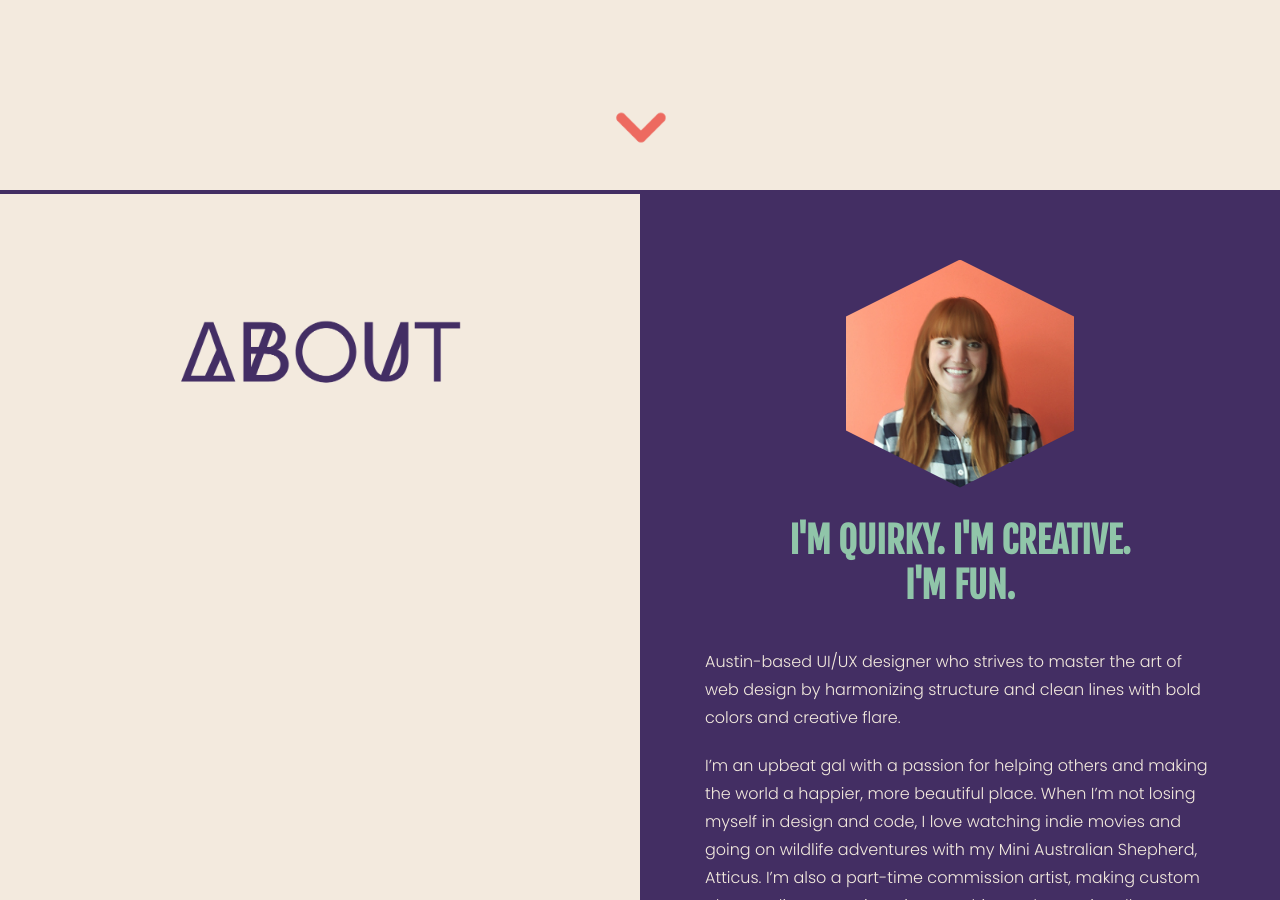
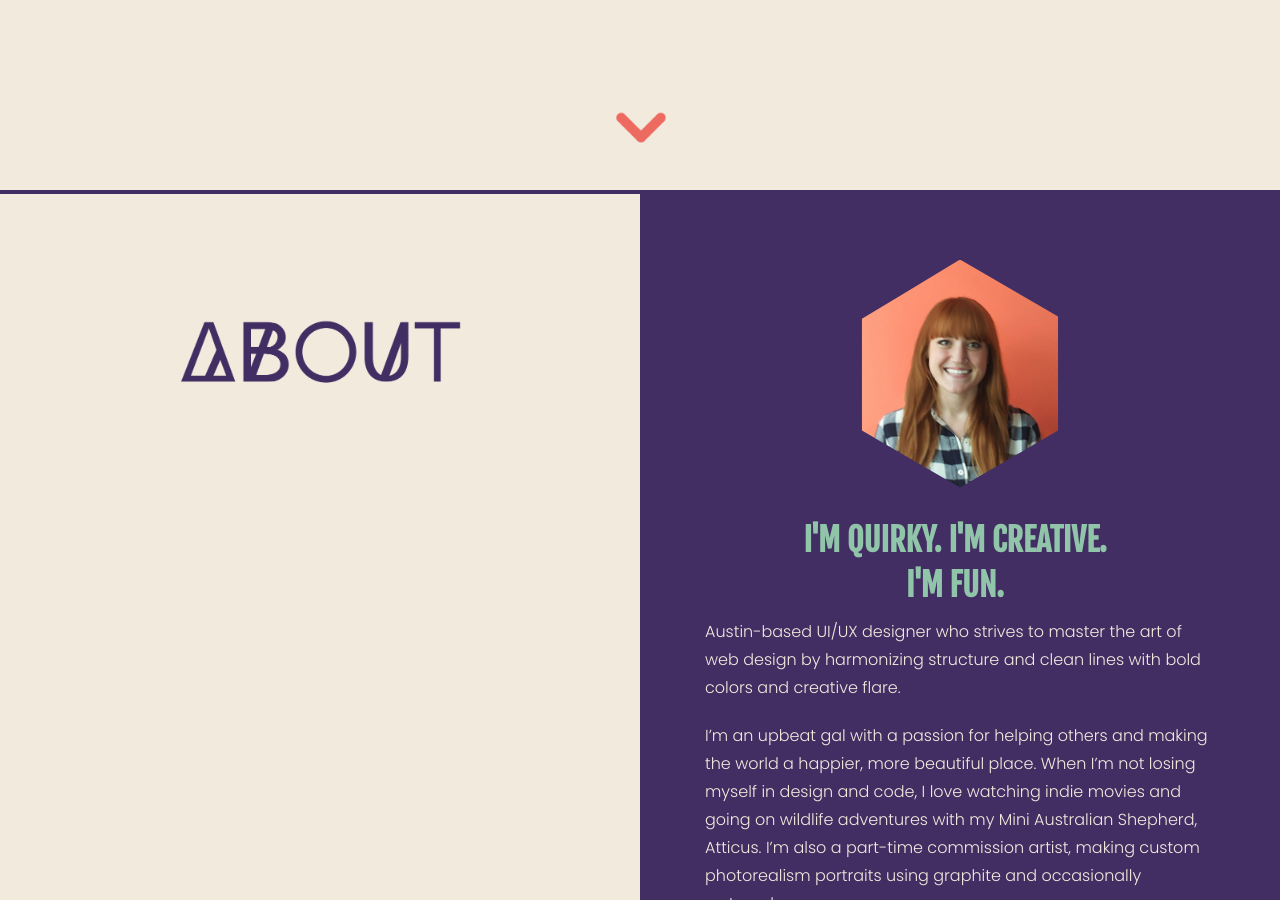
Before and after one commit to staceyatx/staceyatx-github.io, a Jekyll site: the page built from index.html, in a window 1280 px wide and 900 px high, scrolled down 723 px. Built offline with Jekyll 4.4.1, drawn with Linux system fonts in a browser that asks for light colours; nearby versions of some CDN libraries; some of the changed text lies outside the part shown.

Commit message:
Changes made to background

```diff
--- a/css/main.scss
+++ b/css/main.scss
@@ -175,12 +175,13 @@
 		background-color: $purple;
 
 		h3 {
-			font-size: 36px;
+			font-size: 32px;
 			color: $seafoam;
-			padding: 30px 0;
+			padding: 10px 0 0 20px;
 			max-width: 520px;
-			text-align: center;
-			line-height: 45px;
+			text-align: left;
+			// text-align: center;
+			// line-height: 45px;
 		}
 
 		p {
@@ -202,14 +203,23 @@
 		    max-width: 380px;
 		    padding-top: 70px;
 
+		    h3 {
+		    	text-align: center;
+		    	margin: 0 auto;
+		    	max-width: 330px;
+		    	line-height: 45px;
+		    	padding: 30px 10px 0 10px;
+		    	padding-right: 20px;
+		    }
+
 			.profile-pic {
-				background: url(../images/pic1.jpg) 0 0 no-repeat;
+				background: url(../images/pic1.jpg) center center no-repeat;
 				background-size: cover;
 				width: 60%;
 				padding-bottom: 60%;
 				margin: 0 auto;
-			-webkit-clip-path: polygon(50% 0%, 100% 25%, 100% 75%, 50% 100%, 0% 75%, 0% 25%);
-clip-path: polygon(50% 0%, 100% 25%, 100% 75%, 50% 100%, 0% 75%, 0% 25%);
+				-webkit-clip-path: polygon(50% 0%, 93% 25%, 93% 75%, 50% 100%, 7% 75%, 7% 26%);
+				clip-path: polygon(50% 0%, 93% 25%, 93% 75%, 50% 100%, 7% 75%, 7% 26%);
 				// border-radius: 100%;
 				// border: 4px solid $seafoam;
 			}
@@ -228,6 +238,73 @@
 			}
 		}
 
+		.more {
+			max-width: 520px;
+			margin: 0 auto;
+
+			p {
+				padding: 0 20px;
+
+				&:first-of-type {
+					padding-top: 10px;
+					padding-bottom: 10px;
+				}
+			}
+
+			h3 {
+				padding-bottom: 20px;
+
+				&:last-of-type {
+					padding-top: 50px;
+				}
+			}
+
+			.numbers {
+				font-weight: 600;
+				font-family: $paragraph-font;
+				color: $orange;
+				// -webkit-font-smoothing: none;
+			}
+
+			.bold {
+				text-transform: uppercase;
+				font-weight: 600;
+				font-size: 17px;
+				// color: $orange;
+			}
+
+			ul {
+				padding: 5px 0 5px 60px;
+				list-style-type: circle;
+
+				li {
+					font-family: $paragraph-font;
+					color: $cream;
+					list-style-type: circle;
+					// padding-left: 30px;
+					font-weight: 300;
+					-webkit-font-smoothing: antialiased;
+					font-size: 15px;
+
+				}
+
+			}
+		}
+
+		.border-wrapper-two {
+			max-width: 600px;
+			margin: 0 auto;
+
+			.border-two {
+				background: url(../images/border2.png) 0 0 no-repeat;
+				background-size: 100% 100%;
+				width: 100%;
+				padding-bottom: 15%;
+				margin: 50px auto;
+			}
+		}
+
+
 		.contact {
 			// padding: 20px 0;
 			// padding-bottom: 40px;
@@ -235,22 +312,15 @@
 			margin: 0 auto;
 			max-width: 520px;
 
-			h3 {
-				padding-left: 20px;
-				padding-bottom: 0;
-				text-align: left;
-				padding-top: 10px;
-			}
-
 			p {
-				padding-bottom: 30px;
+				padding-bottom: 20px;
 				padding-top: 0;
 				font-size: 15px;
 			}
 
 			.email, .github, .linkedin {
 				float: left;
-				margin-right: 6%;
+				margin-right: 4%;
 				max-width: 30px;
 				padding-left: 30px;
 
@@ -260,7 +330,7 @@
 			}
 
 			.email {
-				padding-left: 35px;
+				padding-left: 20px;
 			}
 		}
 
@@ -273,22 +343,19 @@
 			max-width: 520px;
 
 			h3 {
-				padding-top: 50px;
-				text-align: left;
-				padding-left: 20px;
-				padding-bottom: 0;
+				padding-top: 60px;
 			}
 
 			p {
 				padding-top: 0;
-				padding-bottom: 30px;
+				padding-bottom: 20px;
 				font-size: 15px;
 			}
 
 			.instagram, .dribbble, .twitter {
 				overflow: hidden;
 				float: left;
-				margin-right: 6%;
+				margin-right: 4%;
 				padding-left: 30px;
 				max-width: 35px;
 
@@ -298,7 +365,7 @@
 			}
 
 			.instagram {
-				padding-left: 35px;
+				padding-left: 20px;
 			}
 		}
 	}
@@ -549,7 +616,7 @@
 
 			p {
 				color: $cream;
-				width: 90%;
+				// width: 90%;
 				margin: 0 auto;
 			}
 
@@ -559,22 +626,32 @@
 				float: left;
 				padding-left: 3%;
 
-				p {
+				p, h3 {
 					padding-left: 0;
 				}
+
+				// .email {
+				// 	padding-left: 25px;
+				// }
 			}
 
 			.social-media {
-				width: 40%;
+				// width: 40%;
 				clear: none;
+				padding-top: 0;
 
-				p {
+
+				p, h3 {
 					padding-left: 0;
 				}
 
 				h3 {
-					padding-top: 50px;
+					padding-top: 10px;
 				}
+
+				// .instagram {
+				// 	padding-left: 30px;
+				// }
 			}
 		}
 	}
@@ -698,7 +775,7 @@
 			}
 
 			p {
-				width: 90%;
+				// width: 90%;
 			}
 
 			// p:nth-of-type(3) {
@@ -710,23 +787,55 @@
 				padding-top: 40px;
 			}
 
-			.contact {
-				width: 80%;
-				// max-width: 280px;
+			.extra {
+				max-width: 640px;
+				margin: 0 auto;
 
-				// .email, .github, .instagram, .dribbble, .twitter {
-				// 	width: 16%;
-				// 	margin-right: 5%;
-				// }
+				.contact {
+					width: 52%;
+					// padding-left: 0;
+					// max-width: 410px;
+					// margin: 0 auto;
+					// float: none;
+					// width: 100%;
+					// max-width: 325px;
 
-				// .twitter {
-				// 	margin-right: 0;
-				// }
+					.email, .github {
+						margin-right: 2%;
+					}
+					.email {
+						padding-left: 10px;
+					}
 
-				// .email {
-				// 	margin-left: 0;
-				// }
+					.linkedin {
+						margin-right: 0;
+					}
 
+				}
+
+				.social-media {
+					// padding-top: 40px;
+					// float: none;
+					// width: 100%;
+					// margin: 0 auto;
+					// max-width: 325px;
+
+					p {
+						padding-right: 0;
+					}
+
+					.instagram, .dribbble {
+						margin-right: 2%;
+					}
+
+					.instagram {
+						padding-left: 10px;
+					}
+
+					.twitter {
+						margin-right: 0;
+					}
+				}
 			}
 		}
 
--- a/index.html
+++ b/index.html
@@ -24,6 +24,7 @@
         I'm quirky. I'm Creative. I'm fun.
       </h3>
     </div>
+
     <p>
       Austin-based UI/UX designer who strives to master the art of web design by harmonizing structure and clean lines with bold colors and creative flare.
     </p>
@@ -34,16 +35,117 @@
       <div class="border">
       </div>
     </div>
+    <div class="more">
+      <h3>
+        Background
+      </h3>
       <p>
-      I started my journey as a director of an elementary school's child care program in Dallas, TX, but it was through my love of art and design that led me to Austin. I've been here for almost 2 years and it's nice to finally live in an atmosphere that's driven by creativity, and to be accepted and surrounded by like-minded people.
+        I received my education in Human Development and Family Science from Oklahoma State University, from which I then started my journey as a child care director in Dallas, TX. It wasn't until I discovered my love of art and the impressive knack I have for creating it that I decided to move to Austin. The second I got here I was instantly smitten by the amazing smell of Austin's super awesome startups and prominent tech companies and I knew that's where my next adventure would take me. Although my experience seems to consist of only 3 months from attending The Iron Yard's UI design program, I can assure you that the amount of knowledge I gained in such a short period of time will amaze you. I can't get enough of this stuff and I'm so stoked at whats to come.
+      </p>
+      <h3>
+        Process
+      </h3>
+      <p>
+        <span class="bold">
+          <span class="numbers">
+            1.
+          </span>
+          Research
+        </span>
+          on current trends/competitors, create:
+        <ul>
+          <li>
+            User Interviews
+          </li>
+          <li>
+            User Personas
+          </li>
+          <li>
+            Use Cases/Scenarios
+          </li>
+          <li>
+            SWOT Analysis
+          </li>
+        </ul>
       </p>
       <p>
-      It's been one crazy ride so far, but I'm loving every second of it. I've never been more excited than I am right now to see what's in store as I start my next chapter in life: UI Design.
+        <span class="bold">
+          <span class="numbers">
+            2.
+          </span>
+          Theme Creation
+        </span>
+        that's creative and unique using:
+        <ul>
+          <li>
+            Wordlists
+          </li>
+          <li>
+            Style Tiles
+          </li>
+        </ul>
       </p>
-    <div class="border-wrapper">
-      <div class="border">
+      <p>
+        <span class="bold">
+          <span class="numbers">
+            3.
+          </span>
+          Design Structure
+        </span>
+        creation through making:
+        <ul>
+          <li>
+            User Flows
+          </li>
+          <li>
+            Sketches
+          </li>
+          <li>
+            Wireframes
+          </li>
+          <li>
+            Paper Prototypes
+          </li>
+        </ul>
+      </p>
+      <p>
+        <span class="bold">
+          <span class="numbers">
+            4.
+          </span>
+          Mockups
+        </span>
+        using illustrator to help better visualize the final product
+      </p>
+      <p>
+        <span class="bold">
+          <span class="numbers">
+            5.
+          </span>
+          Code
+        </span>
+        using:
+        <ul>
+          <li>
+            HTML5
+          </li>
+          <li>
+            CSS3
+          </li>
+          <li>
+            SCSS/SASS
+          </li>
+          <li>
+            jQuery
+          </li>
+        </ul>
+      </p>
+    </div>
+    <div class="border-wrapper-two">
+      <div class="border-two">
       </div>
     </div>
+    <div class="extra">
       <div class="contact">
         <h3>
           Contact
@@ -88,6 +190,7 @@
           <a href="https://twitter.com/DevollEmily">
             <img src="images/twitter.png">
           </a>
+        </div>
       </div>
     </div>
   </article>
```
Also changed, not shown: images/border2.png (added). Lines whose indentation alone changed are shown as unchanged.
